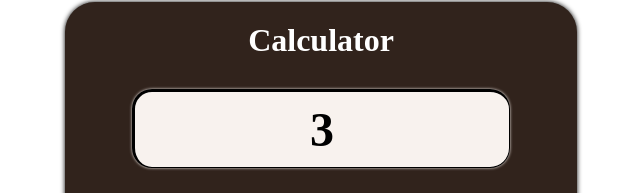
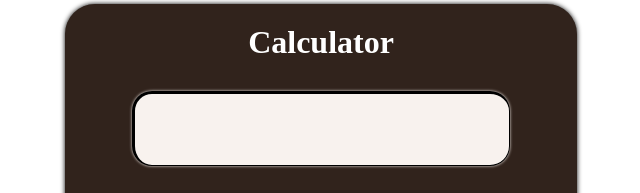
Before and after one commit to Luke-m-k/calculator, a plain HTML site: page index.html in a window 1280 px wide. Shown: the part 129-322 px from the top of the page, without its empty margins (319-959 px from the left). Drawn offline with Linux system fonts and the light colour scheme.

Commit message:
Made small changes to the look

```diff
--- a/index.html
+++ b/index.html
@@ -9,7 +9,7 @@
 <body>
     <div id="container">
         <h1 id="header">Calculator</h1>
-        <div class="display">3</div>
+        <div class="display"></div>
         <div class="buttons">
             <div class="numbers">
                 <button class="button number">1</button>
--- a/style.css
+++ b/style.css
@@ -26,7 +26,7 @@ body {
 }
 
 #container .display{
-    height: 15%;
+    height: 75px;
     width: 80%;
     background-color: #f8f2ee;
     border-radius: 20px;
@@ -36,7 +36,7 @@ body {
     color: #000;
     padding: 10px;
     font-size: 3rem;
-    text-align: center;
+    text-align: right;
     font-weight: 900;
     border-top: 3px solid #000;
     border-left: 3px solid #000;
```
